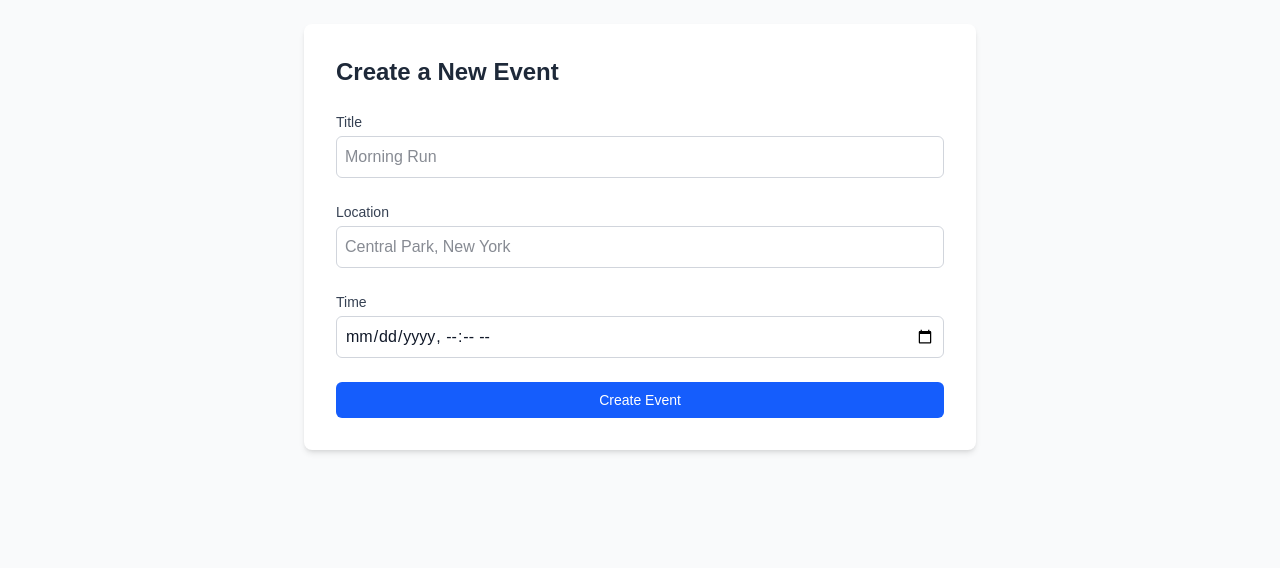
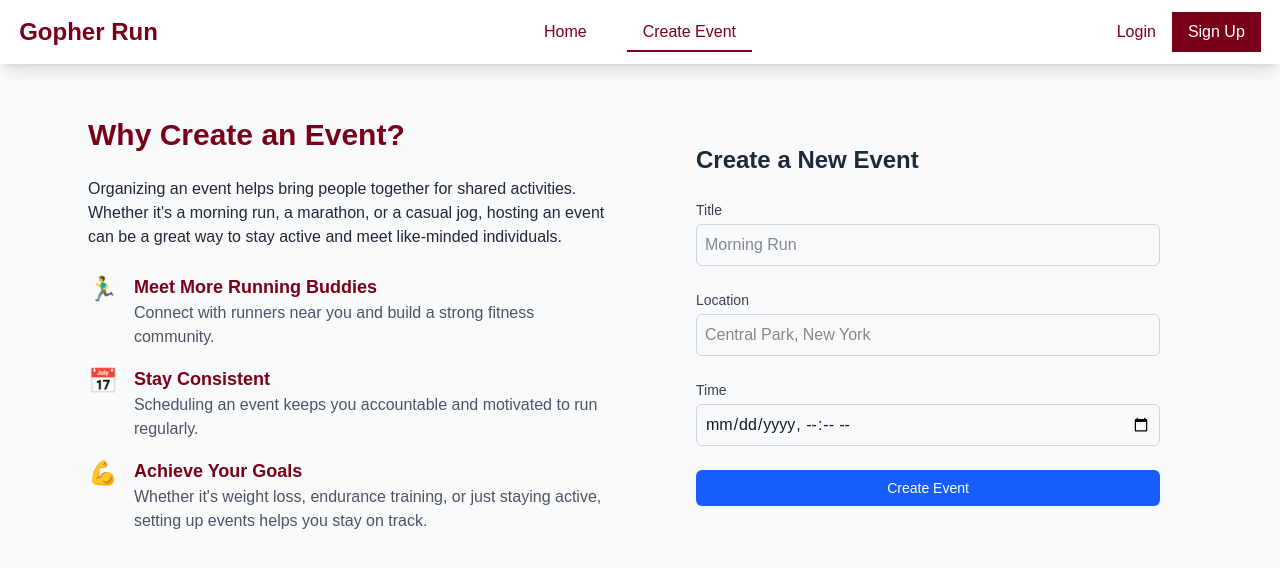
Before and after one commit to Stefhermann/GOpherARun, a Next.js app: page /events in a window 1280 px wide. Shown: the top 568 px of the page. Built offline with nearby package versions, Linux system fonts and the light colour scheme.

Commit message:
Stylying For Event Creation Page

```diff
--- a/app/events/page.tsx
+++ b/app/events/page.tsx
@@ -1,96 +1,54 @@
-"use client"; // Mark this component as a Client Component.
+"use client";
 
-import { useActionState } from "react";
-import { createEvent } from "@/app/events/action"; // Import the server action to create an event.
-
-// Define the initial state for the form.
-const initialState = {
-  message: "", // A message to display to the user (e.g., success or error).
-};
+import NavBar from "@/components/Navigation/nav-bar";
+import EventForm from "@/components/Events/event-form"; // Import the separated form
 
 export default function EventPage() {
-  // Initialize form handling with a proper initial state.
-  const [state, formAction] = useActionState(createEvent, initialState);
-
   return (
-    <div className="min-h-screen bg-gray-50 p-6">
-      <div className="mx-auto max-w-2xl rounded-lg bg-white p-8 shadow-md">
-        <h1 className="mb-6 text-2xl font-bold text-gray-800">
-          Create a New Event
-        </h1>
-
-        {/* Event Form */}
-        <form action={formAction} className="space-y-6">
-          {/* Title Field */}
+    <div className="min-h-screen bg-gray-50">
+      <NavBar />
+      <div className="mx-auto max-w-6xl px-6 py-12">
+        {/* Two-Column Layout */}
+        <div className="grid grid-cols-1 md:grid-cols-2 gap-12 items-center">
+          {/* Left Column: Information Section */}
+          <div className="space-y-6 text-gray-800">
+            <h2 className="text-3xl text-[#7A0019] font-bold">Why Create an Event?</h2>
+            <p>
+              Organizing an event helps bring people together for shared activities. Whether it&apos;s a morning run, a marathon, or a casual jog, hosting an event can be a great way to stay active and meet like-minded individuals.
+            </p>
+            <div className="space-y-4">
+              <div className="flex items-start space-x-4">
+                <div className="text-blue-600 text-2xl">🏃‍♂️</div>
                 <div>
-            <label
-              htmlFor="title"
-              className="block text-sm font-medium text-gray-700"
-            >
-              Title
-            </label>
-            <input
-              type="text"
-              id="title"
-              name="title"
-              required
-              className="mt-1 w-full rounded-md border border-gray-300 p-2 text-gray-900 focus:border-blue-500 focus:ring-blue-500"
-              placeholder="Morning Run"
-            />
+                  <h3 className="text-lg text-[#7A0019] font-semibold">Meet More Running Buddies</h3>
+                  <p className="text-gray-600">
+                    Connect with runners near you and build a strong fitness community.
+                  </p>
                 </div>
-
-          {/* Location Field */}
+              </div>
+              <div className="flex items-start space-x-4">
+                <div className="text-blue-600 text-2xl">📅</div>
                 <div>
-            <label
-              htmlFor="location"
-              className="block text-sm font-medium text-gray-700"
-            >
-              Location
-            </label>
-            <input
-              type="text"
-              id="location"
-              name="location"
-              required
-              className="mt-1 w-full rounded-md border border-gray-300 p-2 text-gray-900 focus:border-blue-500 focus:ring-blue-500"
-              placeholder="Central Park, New York"
-            />
+                  <h3 className="text-lg text-[#7A0019] font-semibold">Stay Consistent</h3>
+                  <p className="text-gray-600">
+                    Scheduling an event keeps you accountable and motivated to run regularly.
+                  </p>
                 </div>
-
-          {/* Time Field */}
+              </div>
+              <div className="flex items-start space-x-4">
+                <div className="text-blue-600 text-2xl">💪</div>
                 <div>
-            <label
-              htmlFor="time"
-              className="block text-sm font-medium text-gray-700"
-            >
-              Time
-            </label>
-            <input
-              type="datetime-local"
-              id="time"
-              name="time"
-              required
-              className="mt-1 w-full rounded-md border border-gray-300 p-2 text-gray-900 focus:border-blue-500 focus:ring-blue-500"
-            />
+                  <h3 className="text-lg text-[#7A0019] font-semibold">Achieve Your Goals</h3>
+                  <p className="text-gray-600">
+                    Whether it&apos;s weight loss, endurance training, or just staying active, setting up events helps you stay on track.
+                  </p>
                 </div>
-
-          {/* Submit Button */}
-          <div>
-            <button
-              type="submit"
-              className="w-full rounded-md bg-blue-600 px-4 py-2 text-sm font-medium text-white hover:bg-blue-700"
-            >
-              Create Event
-            </button>
               </div>
-
-          {/* Display success or error messages */}
-          {state.message && (
-            <p className="mt-4 text-center text-sm text-red-600">
-              {state.message}
-            </p>
-          )}
-        </form>
+            </div>
+          </div>
+          {/* Right Column: Event Form */}
+          <EventForm />
+        </div>
       </div>
     </div>
   );
```
Lines whose indentation alone changed are shown as unchanged.
